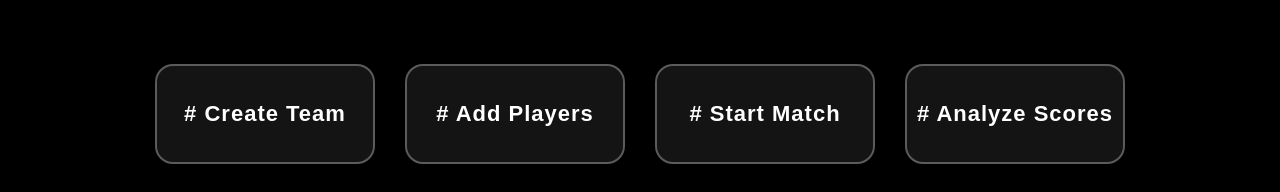
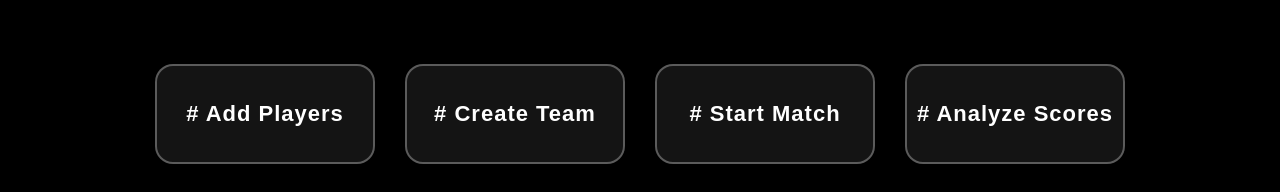
Before and after one commit to Pratikpanhalkar/localcricket, a React (Vite) app in the folder frontend/CricketClube/: page /admin in a window 1280 px wide. Shown: the part 240-432 px from the top of the page. Built offline with nearby package versions, Linux system fonts and the light colour scheme; no server answers; sample sign-in values are in the browser's storage; some icons are missing.

Commit message:
your message

```diff
--- a/frontend/CricketClube/src/adminSec/AdminHome.jsx
+++ b/frontend/CricketClube/src/adminSec/AdminHome.jsx
@@ -13,8 +13,8 @@ function AdminHome() {
 
         {/* QUICK ACTION BUTTONS */}
         <div className="buts">
+            <div className="butbx1"><p># Add Players</p></div>
             <div className="butbx1"><p># Create Team</p></div>
-            <div className="butbx1"><p># Add Players</p></div>
             <div className="butbx1"><p># Start Match</p></div>
             <div className="butbx1"><p># Analyze Scores</p></div>
         </div>
```
